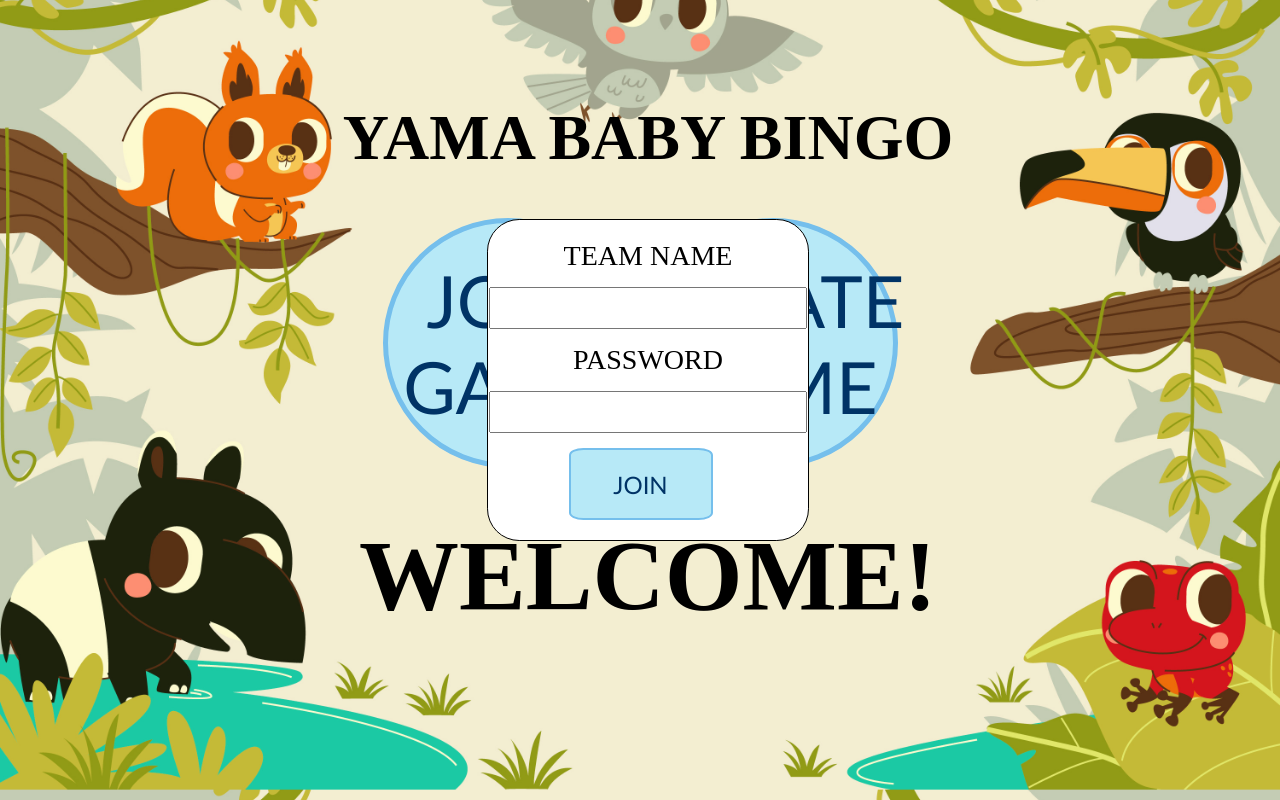
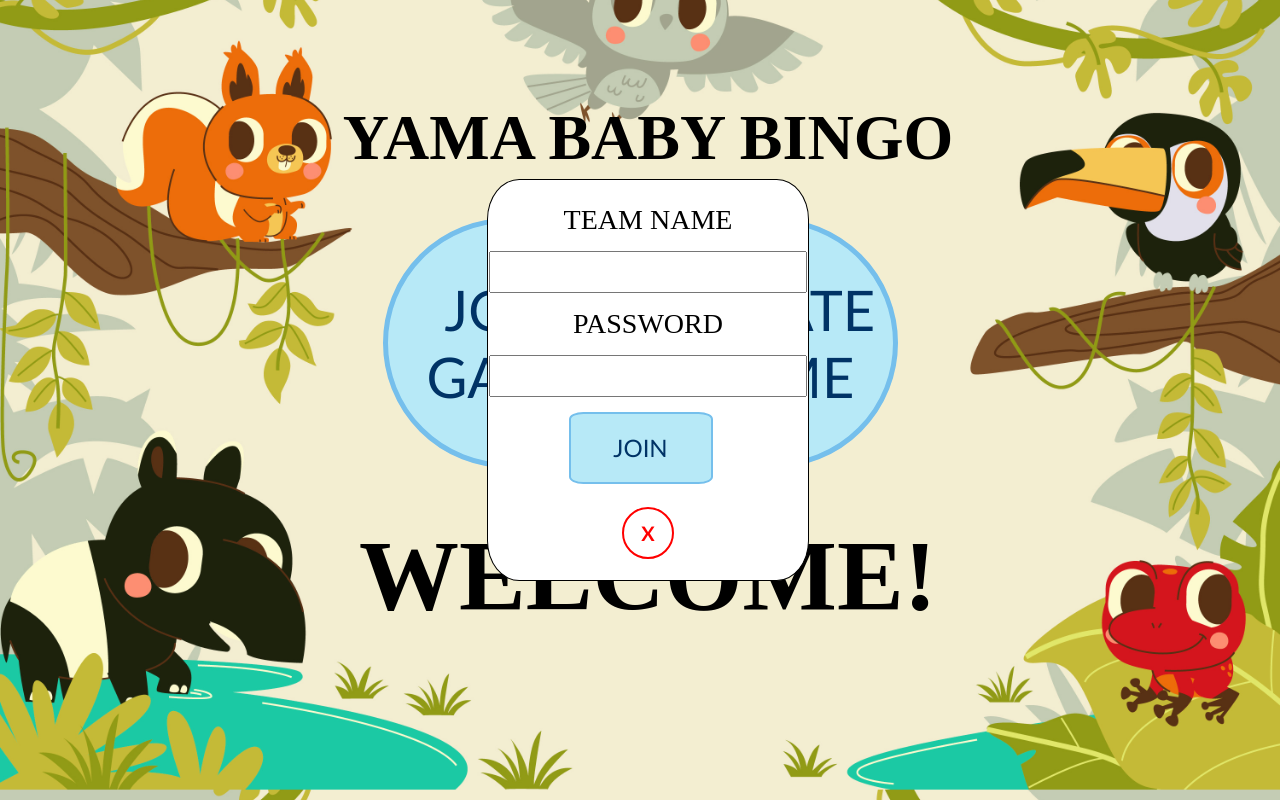
Before and after one commit to cyamas/yamababybingo, a Flask app: page / in a window 1280 px wide, after a click on "JOIN GAME". Run offline with Flask 3, Linux system fonts and the light colour scheme; some libraries are stand-ins or nearby versions.

Commit message:
Minor style changes

```diff
--- a/application.py
+++ b/application.py
@@ -3,10 +3,7 @@ from flask_socketio import join_room, leave_room, send, SocketIO, emit
 from flask_redis import FlaskRedis
 import random
 import os
-from datetime import timedelta
-import time
 import json
-import threading
 
 
 application = Flask(__name__)
@@ -150,12 +147,17 @@ def winner(data):
     history = [item.decode('utf-8') for item in history]
     if set(candidate).issubset(history):
         rooms = []
-        socketio.emit("winningTeam", team)
+        socketio.emit("game_over", team)
         redis.flushdb()
     else:
         socketio.emit("invalid", team)
     return
 
+@socketio.on("abort")
+def abort(host):
+    socketio.emit("game_over", host)
+    redis.flushdb()
+
 
 if __name__ == '__main__':
     application.run(debug=True)
--- a/static/app.js
+++ b/static/app.js
@@ -14,10 +14,14 @@ socket.on('currXes', (xes) => {
     currXes = xes;
 })
 
-socket.on('winningTeam', (team) => {
+socket.on('game_over', (name) => {
+    gameOverMessage = document.getElementById("game-over-message");
+    if (name === 'Host') {
+        gameOverMessage.innerHTML = "Host has ended the game."
+    } else {
+        gameOverMessage.innerHTML = "Team " + name + " has won!";
+    }
     gameOver = document.getElementById("game-over");
-    gameOverMessage = document.getElementById("game-over-message");
-    gameOverMessage.innerHTML = "Team " + team + " has won!";
     gameOver.style.display = "flex";
     document.getElementById("bingo-btn").disabled = true;
     document.getElementById("next-item-btn").disabled = true;
@@ -164,7 +168,11 @@ function bingoChecker(xes, card) {
 }
 
 function toggleForm(elem) {
-    elem.style.display = 'flex';
+    if(elem.style.display === 'flex'){
+        elem.style.display = 'none';
+    } else {
+        elem.style.display = 'flex';
+    }
     return
 }
 
@@ -178,3 +186,8 @@ function connectUser() {
 function exitGame() {
     window.location.href = '/';
 }
+
+function abortGame() {
+    socket.emit("abort", "Host");
+    return
+}
--- a/static/styles.css
+++ b/static/styles.css
@@ -17,8 +17,9 @@ body {
     padding-top: 50px;
  }
 
-#join-form, #create-form{
+#create-form{
     display: none;
+    flex-direction: column;
     position: absolute;
     width: 320px;
     height: 320px;
@@ -29,6 +30,42 @@ body {
     justify-content: center;
     align-items: center;
     cursor: auto;
+}
+
+#join-form{
+    display: none;
+    flex-direction: column;
+    position: absolute;
+    width: 320px;
+    height: 400px;
+    background-color: white;
+    border: 1px solid black;
+    margin-top: 120px;
+    border-radius: 10%;
+    justify-content: center;
+    align-items: center;
+    cursor: auto;
+}
+
+#cancel{
+    display: flex;
+    position: relative;
+    text-align: center;
+    justify-content: center;
+    align-items: center;
+    width: 48px;
+    height: 48px;
+    margin-top: 25px;
+    border-radius: 50%;
+    outline: 2px solid red;
+    cursor: url('bigHand.png'),auto;
+}
+
+#cancel-x{
+    color: red;
+    font-size: 20px;
+    font-weight: 900;
+    font-family: 'Trebuchet MS', 'Lucida Sans Unicode', 'Lucida Grande', 'Lucida Sans', Arial, sans-serif;
 }
 
 #welcome{
@@ -84,6 +121,15 @@ h1{
     height: 100%;
     font-size: 40px;
     padding-bottom: 260px;
+}
+
+#bingo-btn{
+    font-size: 64px;
+
+}
+
+#bingo-btn:hover{
+    font-size: 72px;
 }
 
 #board{
@@ -143,14 +189,14 @@ button{
     align-items: center;
     color: #003366;
     font-family: 'Trebuchet MS', 'Lucida Sans Unicode', 'Lucida Grande', 'Lucida Sans', Arial, sans-serif;
-    font-size: 72px;
+    font-size: 56px;
     cursor: url('bigHand.png'),auto;
     transition: 0.5s;
 }
 
 button:hover{
     border: 3px solid #75bfec;
-    font-size: 84px;
+    font-size: 64px;
     box-shadow: 0px 0px 30px 25px #75bfec;
 }
 
@@ -223,6 +269,19 @@ button:hover{
     background-color: white;
 }
 
+#abort-game{
+    width: 100px;
+    height: 100px;
+    position: absolute;
+    margin-top: 30px;
+    margin-right: 30px;
+    top: 0;
+    right: 0;
+    color: white;
+    background-color: red;
+    border: 3px solid white;
+    font-size: 24px;
+}
 #host-menu{
     display: flex;
     flex-direction: column;
--- a/templates/home.html
+++ b/templates/home.html
@@ -34,6 +34,9 @@
                 <button type="submit" id="submit">JOIN</button>
             </div>
         </form>
+        <div id="cancel" onclick="toggleForm(document.getElementById('join-form'))">
+            <p id="cancel-x">X</p>
+        </div>
     </div>
     <div id="create-form">
         <form method="post">
@@ -44,6 +47,9 @@
                 <button type="submit" id="submit">CREATE GAME</button>
             </div>
         </form>
+        <div id="cancel" onclick="toggleForm(document.getElementById('create-form'))">
+            <p id="cancel-x">X</p>
+        </div>
     </div>
 </body>
 </html>
--- a/templates/host.html
+++ b/templates/host.html
@@ -10,6 +10,7 @@
     <link rel="stylesheet" href="/static/styles.css">
 </head>
 <body onload="connectUser('Host')">
+    <button id="abort-game" type="button" onclick="abortGame()">ABORT GAME</button>
     <div id="host-menu">
         <div id="game-selections">
             <form method="POST">
```
Also changed, not shown: 1 other file.
